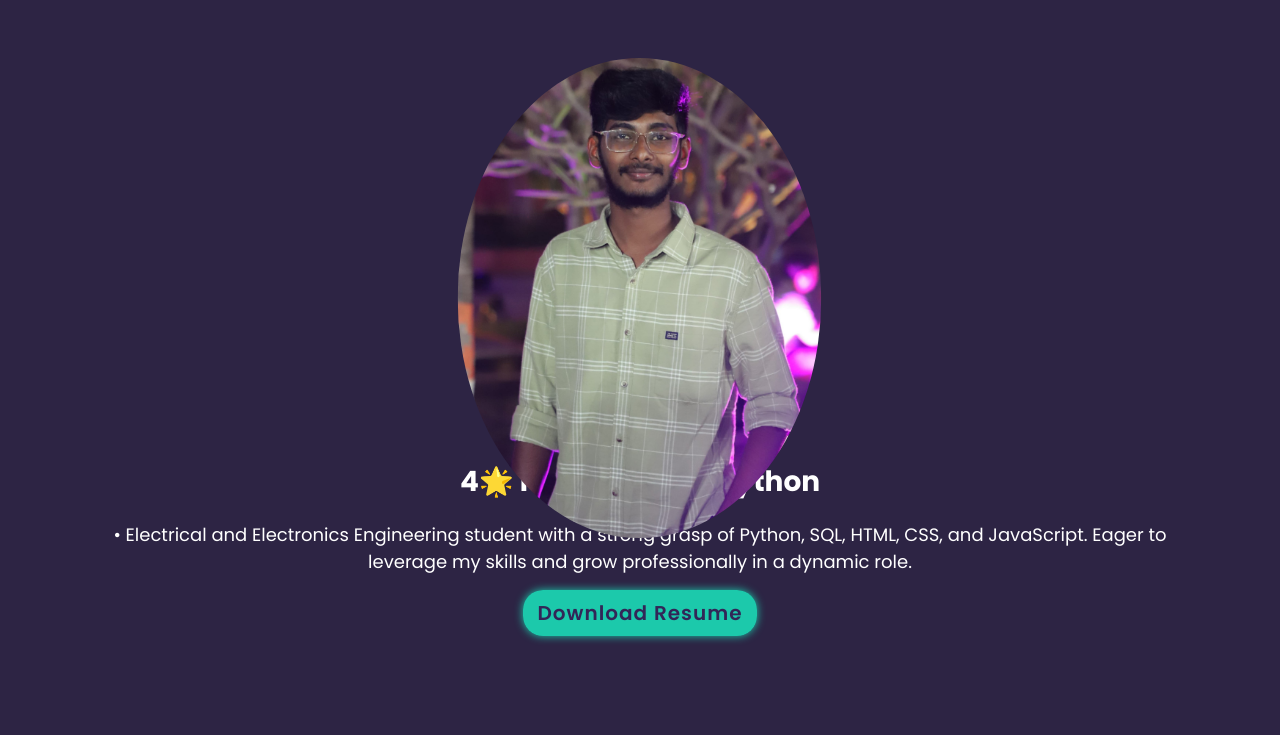
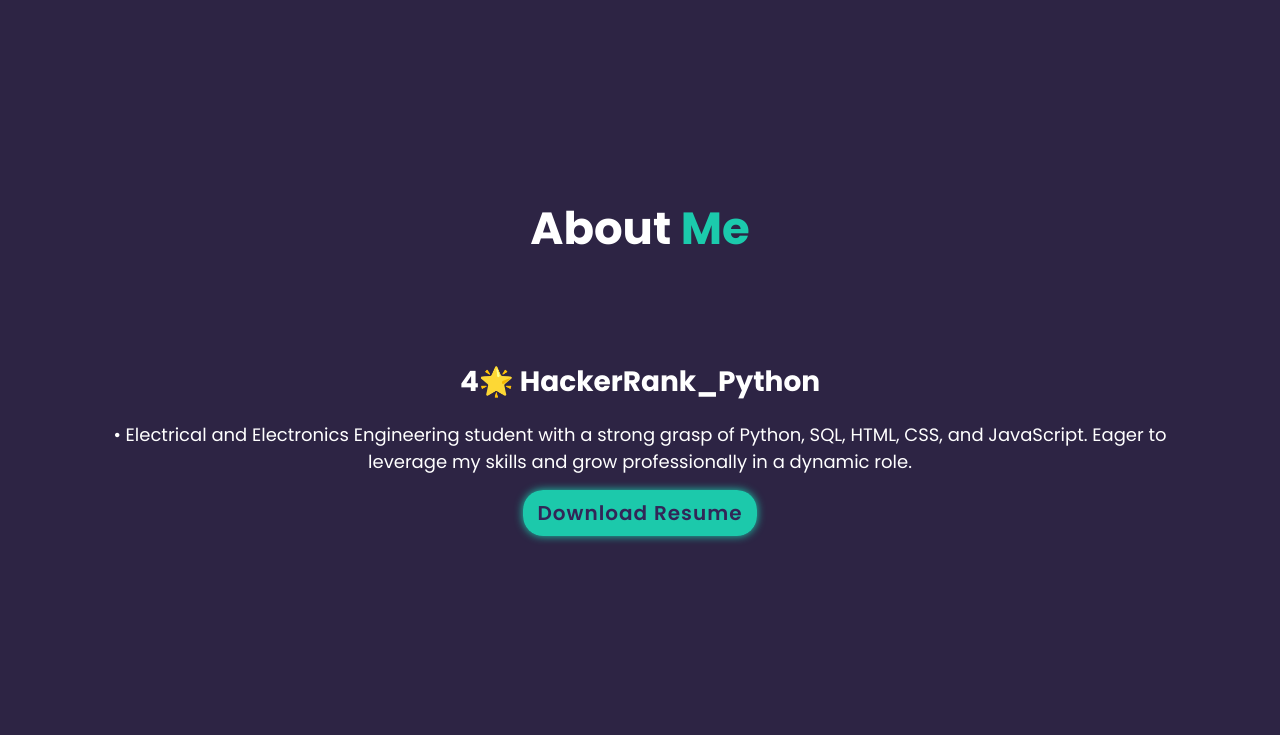
Before and after one commit to SuhasKadarla/Portfolio, a plain HTML site: page index.html in a window 1280 px wide. Shown: the part 925-1660 px from the top of the page. Drawn offline with nearby package versions, Linux system fonts and the light colour scheme.

Commit message:
Update style.css

```diff
--- a/style.css
+++ b/style.css
@@ -183,17 +183,17 @@ span{
 }
 .about-img {
   position: relative;
-  width: 25rem;
-  height: 20rem;
-  border-radius: 50%;
+  width: 0rem;
+  height: 0rem;
+  border-radius: 0%;
   display: flex;
   justify-content: center;
   align-items: center;
 }
 .about-img img {
   transform: scale(1.2);
-  height: 200%;
-  border-radius: 50%;
+  height: 0%;
+  border-radius: 0%;
 }
 .about-content {
   text-align: center;
```
